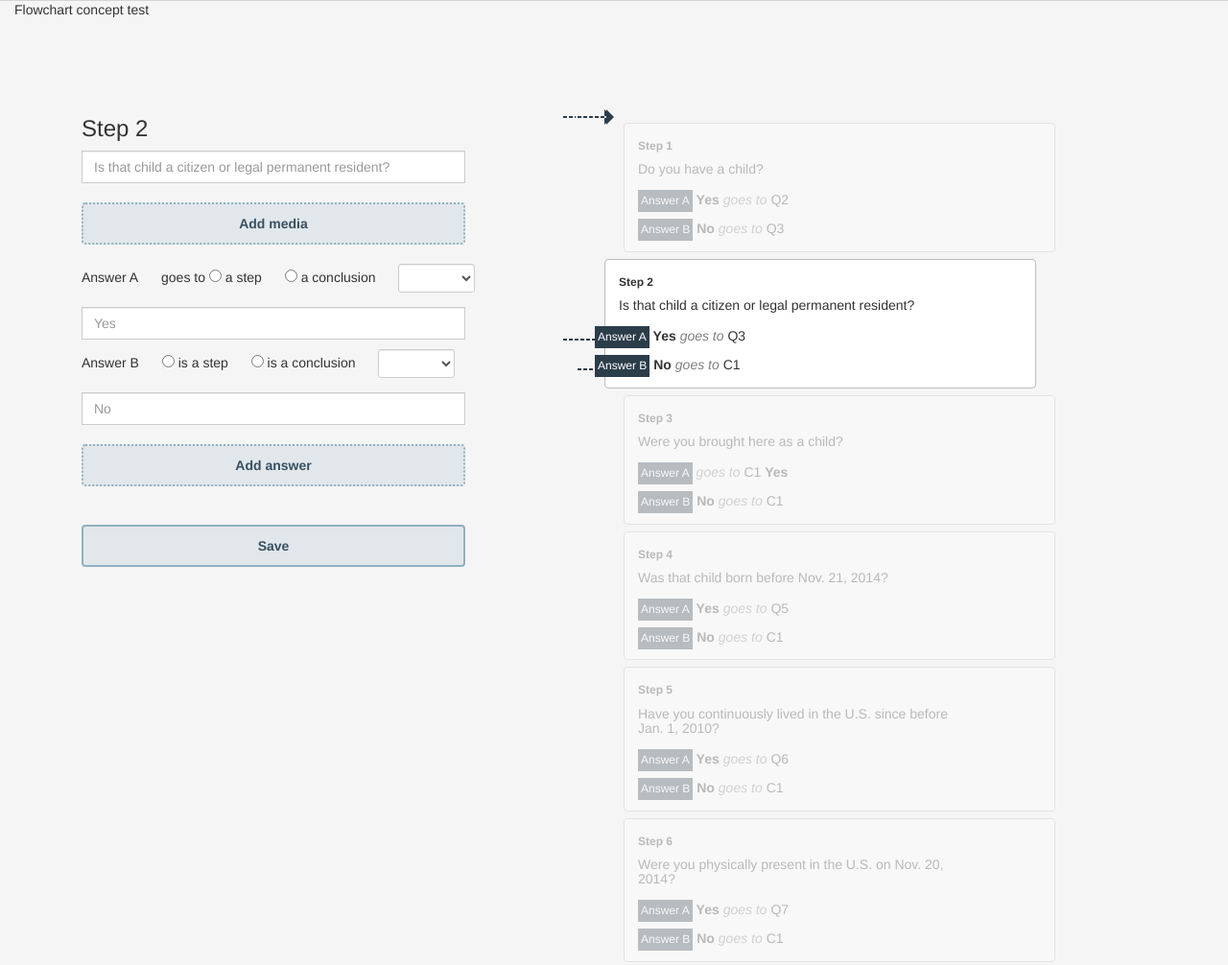
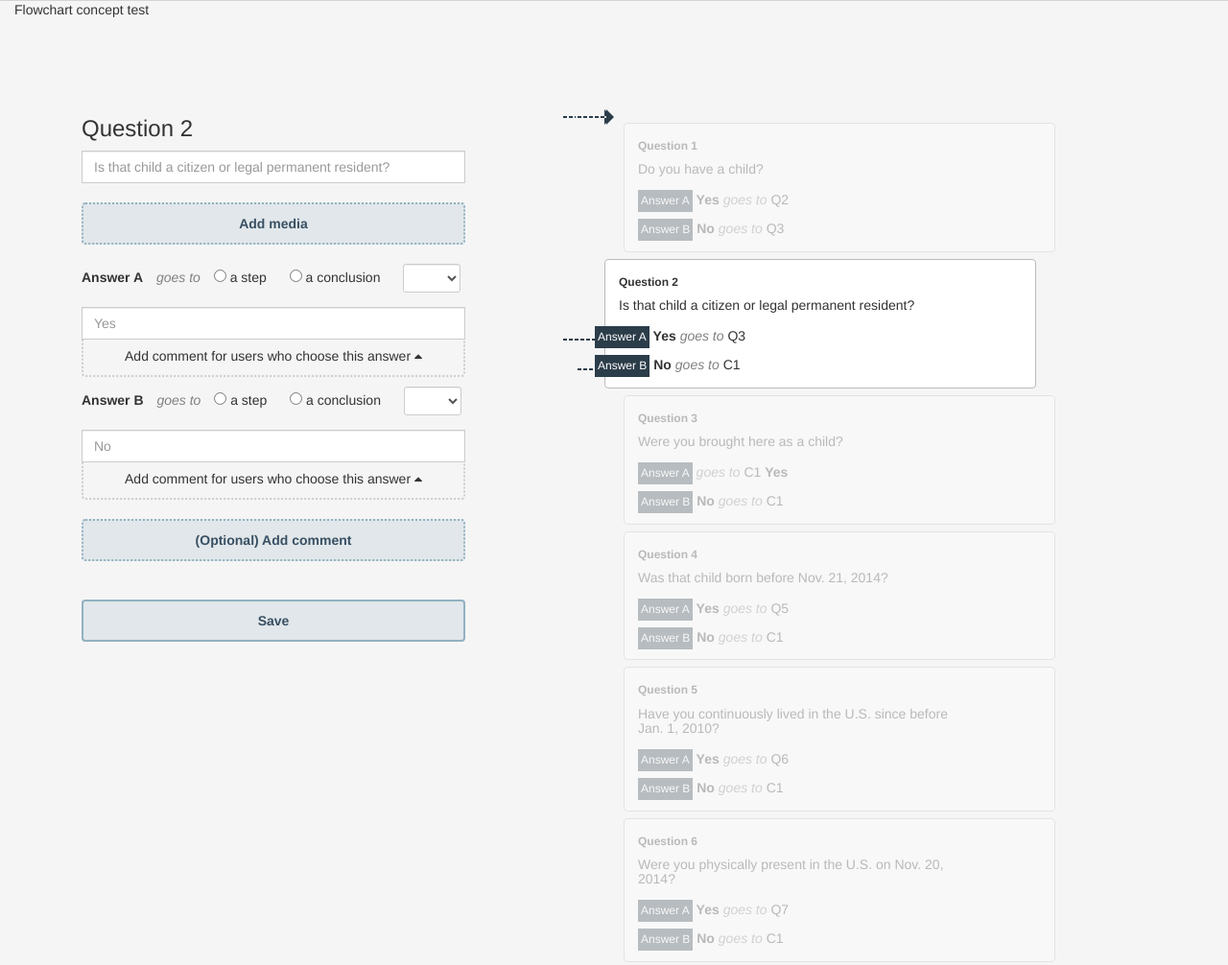
Before and after one commit to blakehunsicker/flowchart, a plain HTML site: page stream.html in a window 1280 px wide. Shown: the top 1006 px of the page at 96% size. Drawn offline with nearby package versions, Linux system fonts and the light colour scheme.

Commit message:
tweaking

```diff
--- a/stream.html
+++ b/stream.html
@@ -24,27 +24,31 @@
 				<div class="add-button">Add media</div>
 	  		<h5>
 	  			<label style="font-weight:400;">
-		  				Answer A<span style="margin-right:20px;"></span> goes to
-		  				<input type="radio"> a step<span style="margin-left:20px;"></span> <input type="radio"> a conclusion<span style="margin-left:20px;"></span> <select class="form-control input-sm" style="display:inline-block;width:80px;">
+	  				<span style="font-weight:700;margin-right:10px;">Answer A</span> <span class="transit_text" style="margin-right:10px;">goes to</span>
+	  				<input type="radio"> a step<span style="margin-left:20px;"></span> <input type="radio"> <span style="margin-right:20px;">a conclusion</span> <select class="form-control input-sm" style="display:inline-block;width:60px;">
 	  					<option class="answer_a"></option>
 	  				</select>
 	  			</label>
 	  		</h5>
 	  		<div class="input-group" style="width:400px;">
 			  <input type="text" class="form-control answer-a-field" placeholder="Yes" aria-describedby="basic-addon2">
+
 				</div>
+				<div style="text-align:center;background:#f5f5f5;padding:15px 0 10px 0;border:2px dotted #ccc;border-radius:4px;margin-top:-10px;">Add comment for users who choose this answer <i class="fa fa-caret-up"></i></div>
 	  		<h5>
 	  			<label style="font-weight:400;">
-		  				Answer B<span style="margin-right:20px;"></span>
-		  				<input type="radio"> is a step<span style="margin-left:20px;"></span> <input type="radio"> is a conclusion<span style="margin-left:20px;"></span> <select class="form-control input-sm" style="display:inline-block;width:80px;">
-		  					<option class="answer_b"></option>
+	  				<span style="font-weight:700;margin-right:10px;">Answer B</span> <span class="transit_text" style="margin-right:10px;">goes to</span>
+	  				<input type="radio"> a step<span style="margin-left:20px;"></span> <input type="radio"> <span style="margin-right:20px;">a conclusion</span> <select class="form-control input-sm" style="display:inline-block;width:60px;">
+	  					<option class="answer_a"></option>
 	  				</select>
 	  			</label>
 	  		</h5>
 	  		<div class="input-group" style="width:400px;">
 				  <input type="text" class="form-control answer-b-field" placeholder="No" aria-describedby="basic-addon2">
 				</div>
-		  		<div class="add-button">Add answer</div>
+				<div style="text-align:center;background:#f5f5f5;padding:15px 0 10px 0;border:2px dotted #ccc;border-radius:4px;margin-top:-10px;">Add comment for users who choose this answer <i class="fa fa-caret-up"></i></div>
+				<div class="add-button">(Optional) Add comment</div>
+		  		<!-- <div class="add-button">Add answer</div> -->
 		  		<div class="save">Save</div>
 	  		</div>
 	  	</div>
@@ -60,7 +64,7 @@
 			  <div class="question Q1 item col-sm-10">
 				  <div class="row">
 				  	<div class="col-xs-10">
-						  <h6 class="question-number q-number">Step 1</h6>
+						  <h6 class="question-number q-number">Question 1</h6>
 						  <h5 class="question-text">Do you have a child?</h5>
 						  <div class="answer-wrap">
 								<div class="answer-tag">Answer A</div>
@@ -79,7 +83,7 @@
 			  <div class="question Q2 item col-sm-10">
 			  	<div class="row">
 					  <div class="col-xs-10">
-			  		  <h6 class="question-number q-number">Step 2</h6>
+			  		  <h6 class="question-number q-number">Question 2</h6>
 						  <h5 class="question-text">Is that child a citizen or legal permanent resident?</h5>
 						  <div class="answer-wrap">
 							<div class="answer-tag">Answer A</div>
@@ -98,7 +102,7 @@
 			  <div class="question Q3 item col-sm-10">
 			  	<div class="row">
 			  		<div class="col-xs-10">
-				  		<h6 class="question-number q-number">Step 3</h6>
+				  		<h6 class="question-number q-number">Question 3</h6>
 						  <h5 class="question-text">Were you brought here as a child?</h5>
 						  <div class="answer-wrap">
 							<div class="answer-tag">Answer A</div> <span class="transit_text">goes to</span> <span class="destination_tag">C1</span>
@@ -117,7 +121,7 @@
 			  <div class="question Q4 item col-sm-10">
 				  <div class="row">
 						<div class="col-xs-10">
-						  <h6 class="question-number q-number">Step 4</h6>
+						  <h6 class="question-number q-number">Question 4</h6>
 						  <h5 class="question-text">Was that child born before Nov. 21, 2014?</h5>
 						  <div class="answer-wrap">
 							<div class="answer-tag">Answer A</div>
@@ -136,7 +140,7 @@
 			  <div class="question Q5 item col-sm-10">
 			  	<div class="row">
 			  		<div class="col-xs-10">
-					  	<h6 class="question-number q-number">Step 5</h6>
+					  	<h6 class="question-number q-number">Question 5</h6>
 					  	<h5 class="question-text">Have you continuously lived in the U.S. since before Jan. 1, 2010?</h5>
 				  		<div class="answer-wrap">
 								<div class="answer-tag">Answer A</div>
@@ -155,7 +159,7 @@
 			  <div class="question Q6 item col-sm-10">
 			  	<div class="row">
 			  		<div class="col-xs-10">
-					  	<h6 class="question-number q-number">Step 6</h6>
+					  	<h6 class="question-number q-number">Question 6</h6>
 					  	<h5 class="question-text">Were you physically present in the U.S. on Nov. 20, 2014?</h5>
 					  	<div class="answer-wrap">
 								<div class="answer-tag">Answer A</div>
```
Lines whose indentation alone changed are shown as unchanged.
